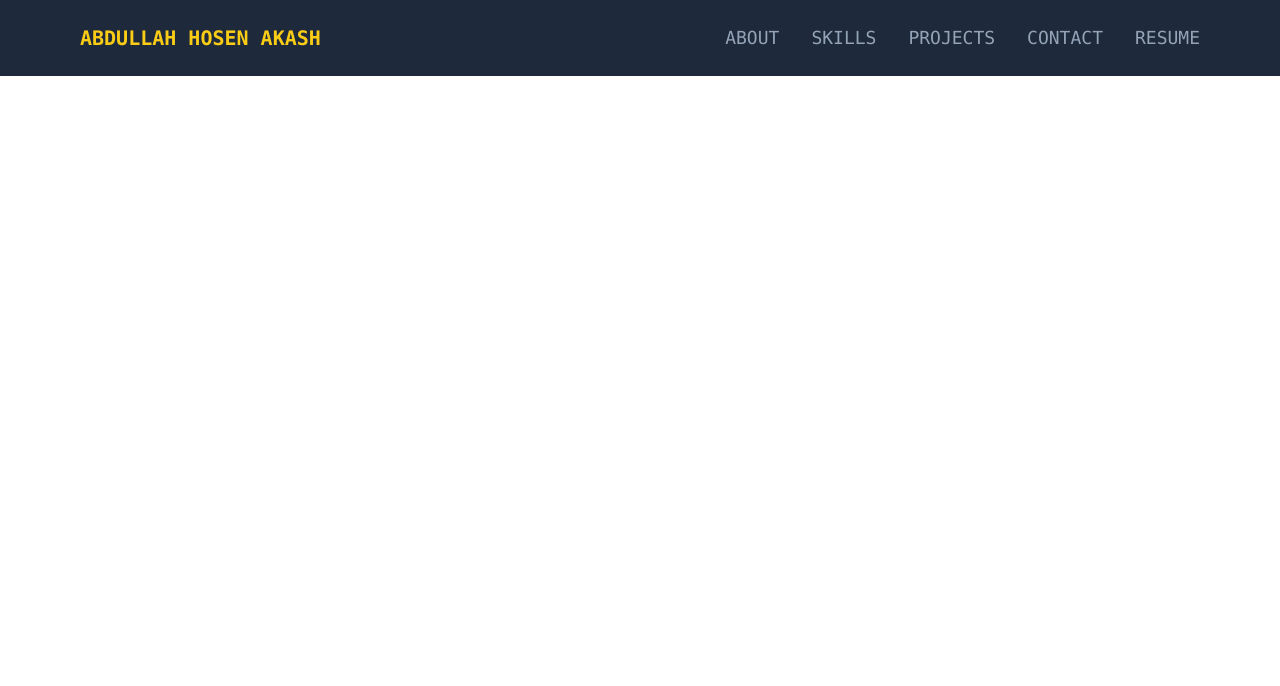
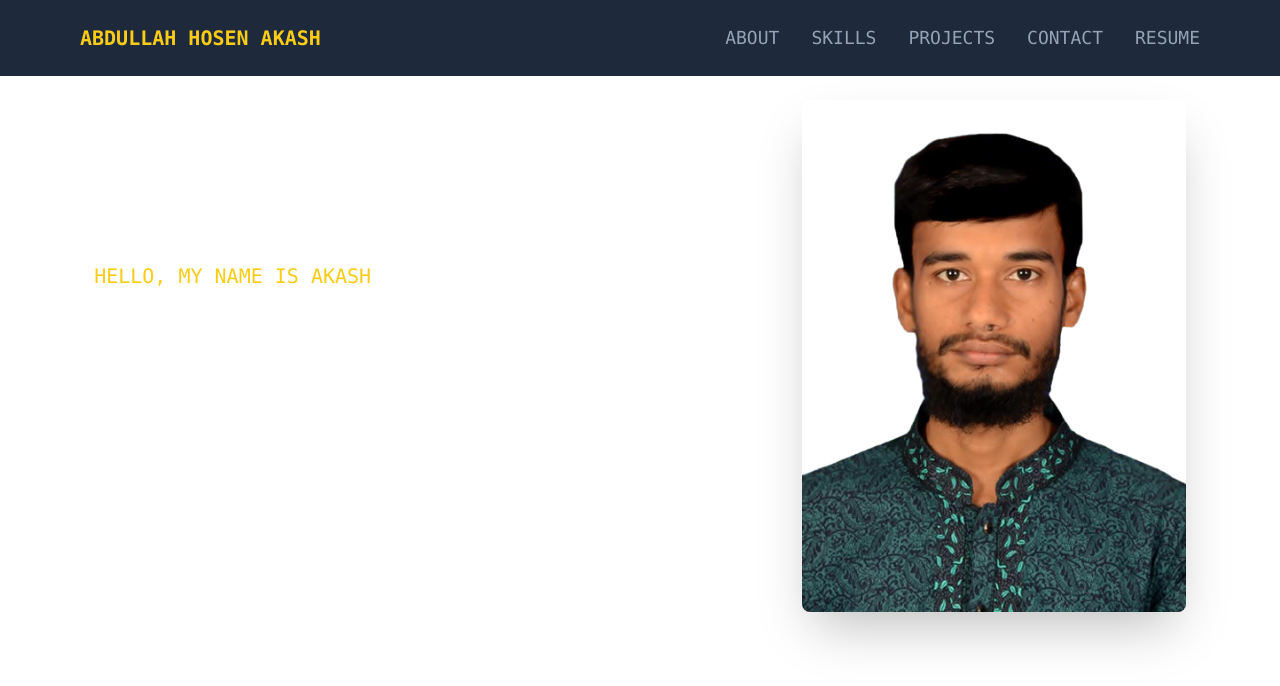
Before and after one commit to abdullahhosenakash/ah-akash, a Next.js app: page / in a window 1280 px wide. Shown: the top 686 px of the page. Built offline with nearby package versions, Linux system fonts and the light colour scheme.

Commit message:
banner added

```diff
--- a/app/layout.js
+++ b/app/layout.js
@@ -1,5 +1,5 @@
 import '@/app/globals.css';
-import Navbar from '@/components/Navbar';
+import Navbar from '@/components/NavBar/Navbar';
 
 export const metadata = {
   title: 'Abdullah Hosen Akash',
--- a/app/page.js
+++ b/app/page.js
@@ -1,5 +1,9 @@
-import Banner from '@/components/Banner';
+import Banner from '@/components/Banner/Banner';
 
 export default function Home() {
-  return <main className='lg:px-20 px-3'>{/* <Banner /> */}</main>;
+  return (
+    <main className='lg:px-20 px-3'>
+      <Banner />
+    </main>
+  );
 }
--- a/components/Banner.js
+++ b/components/Banner/Banner.js
@@ -1,14 +1,15 @@
 import Image from 'next/image';
 import img from '@/public/akash.png';
-import TextStateForBanner from '@/components/TextStateForBanner';
+import TextStateForBanner from '@/components/Banner/TextStateForBanner';
 
 const Banner = () => {
   return (
-    <section className='mt-6 flex flex-col lg:flex-row-reverse justify-evenly items-center'>
+    <section className='mt-6 flex flex-col lg:flex-row-reverse gap-4 lg:gap-0 justify-evenly items-center'>
       <Image
         src={img}
-        alt='Abdullah Hosen Akash banner'
+        alt='Abdullah Hosen Akash image'
         className='lg:max-w-sm rounded-lg shadow-2xl'
+        priority={true}
       />
       <div>
         <h3 className='text-xl uppercase text-yellow-400'>
--- a/components/Navbar.js
+++ b/components/NavBar/Navbar.js
@@ -1,6 +1,6 @@
 import Link from 'next/link';
-import CustomLink from '@/components/CustomLink';
-import ToggleBarIcon from '@/components/DropDownNavItems';
+import CustomLink from '@/components/NavBar/CustomLink';
+import DropDownNavItems from '@/components/NavBar/DropDownNavItems';
 
 const Navbar = () => {
   return (
@@ -13,7 +13,7 @@ const Navbar = () => {
         </li>
         <li>
           <div className='lg:hidden'>
-            <ToggleBarIcon />
+            <DropDownNavItems />
           </div>
           <ul className='hidden lg:flex gap-8 text-slate-400 text-lg'>
             <li>
```
Also changed, not shown: components/NavBar/DropDownNavItems.js (renamed from components/DropDownNavItems.js, +3 -4 lines), components/Banner/TextStateForBanner.js (renamed from components/TextStateForBanner.js), components/NavBar/CustomLink.js (renamed from components/CustomLink.js).
